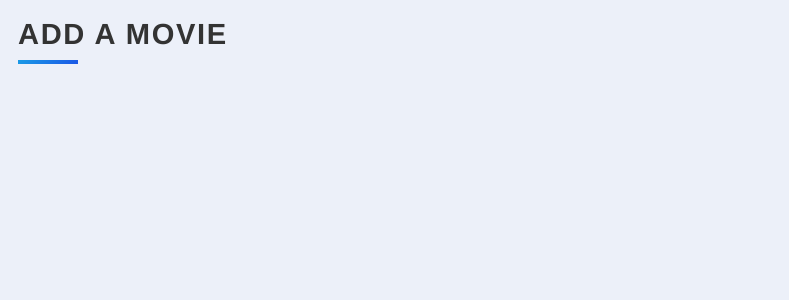
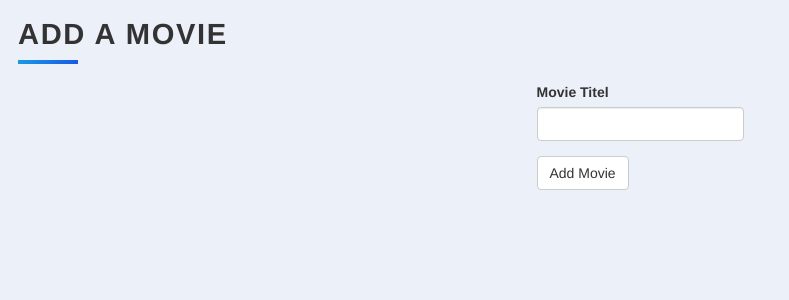
Before and after one commit to Aleshichev/movie_site, a Flask app: page /add in a window 1280 px wide. Shown: the top 300 px of the page, without its empty margins (0-789 px from the left). Run offline with Flask 2, Linux system fonts and the light colour scheme; some libraries are stand-ins or nearby versions.

Commit message:
flask delete edit Api requests

```diff
--- a/main.py
+++ b/main.py
@@ -6,9 +6,16 @@ from wtforms import StringField, SubmitField,SelectField
 from wtforms.validators import DataRequired
 import requests
 
+
+Api_key = "8d6aecca844b4580cc45b69b85b93ba7"
+API_Request = "https://api.themoviedb.org/3/search/movie"
+MOVIE_DB_INFO_URL = "https://api.themoviedb.org/3/movie"
+MOVIE_DB_IMAGE_URL = "https://image.tmdb.org/t/p/w500"
+
 app = Flask(__name__)
 app.config['SECRET_KEY'] = '8BYkEfBA6O6donzWlSihBXox7C0sKR6b'
 Bootstrap(app)
+
 
 ##CREATE DATABASE
 app.config['SQLALCHEMY_DATABASE_URI'] = "sqlite:///movies.db"
@@ -28,6 +35,7 @@ class Movie(db.Model):
     img_url = db.Column(db.String(250), nullable=False)
 db.create_all()
 
+
 ##Create data form
 
 class RateMovieForm(FlaskForm):
@@ -35,6 +43,9 @@ class RateMovieForm(FlaskForm):
     review = StringField('Your Review', validators=[DataRequired()])
     submit = SubmitField('Done')
 
+class AddMovie(FlaskForm):
+    title = StringField("Movie Titel", validators=[DataRequired()])
+    submit = SubmitField("Add Movie")
 # new_movie = Movie(
 #     title="Phone Booth",
 #     year=2002,
@@ -64,12 +75,45 @@ def edit():
         return redirect(url_for('home'))
     return render_template("edit.html", movie=movie, form=form)
 
-@app.route("/add")
-def add():
-
-    return render_template("add.html")
+@app.route("/delete")
+def delete():
+    movie_id = request.args.get("id")
+    movie = Movie.query.get(movie_id)
+    db.session.delete(movie)
+    db.session.commit()
+    return redirect(url_for("home"))
 
 
+@app.route("/add", methods=["GET", "POST"])
+def add():
+    form = AddMovie()
+
+    if form.validate_on_submit():
+        movie_title = form.title.data
+        response = requests.get(API_Request, params={"api_key": Api_key, "query": movie_title})
+        data = response.json()["results"]
+        return render_template("select.html", options=data)
+    return render_template("add.html", form=form)
+
+@app.route("/find", methods=["GET", "POST"])
+def find_movie():
+    movie_api_id = request.args.get("id")
+
+    if movie_api_id:
+        movie_api_url = f"{MOVIE_DB_INFO_URL}/{movie_api_id}"
+        response = requests.get(movie_api_url, params={"api_key": Api_key})
+        data = response.json()
+        print(data)
+        new_movie = Movie(
+            title=data["title"],
+            year=data["release_date"].split('-')[0],
+            img_url=f"{MOVIE_DB_IMAGE_URL}{data['poster_path']}",
+            description=data["overview"]
+        )
+        db.session.add(new_movie)
+        db.session.commit()
+
+        return redirect(url_for('edit', id=new_movie.id))
 
 if __name__ == '__main__':
     app.run(debug=True)
--- a/templates/add.html
+++ b/templates/add.html
@@ -1,5 +1,5 @@
 {% extends 'bootstrap/base.html' %}
-
+{% import "bootstrap/wtf.html" as wtf %}
 {% block styles %}
   {{ super() }}
   <link rel="stylesheet" href="https://fonts.googleapis.com/css?family=Nunito+Sans:300,400,700">
@@ -12,5 +12,6 @@
 {% block content %}
 <div class="content">
     <h1 class="heading">Add a Movie</h1>
+    {{ wtf.quick_form(form, novalidate=True) }}
 </div>
 {% endblock %}
--- a/templates/index.html
+++ b/templates/index.html
@@ -33,7 +33,7 @@
         </p>
 
         <a href="{{ url_for('edit', id=movie.id) }}" class="button">Update</a>
-        <a href="" class="button delete-button">Delete</a>
+        <a href="{{ url_for('delete', id=movie.id) }}" class="button delete-button">Delete</a>
 
       </div>
     </div>
--- a/templates/select.html
+++ b/templates/select.html
@@ -13,9 +13,10 @@
 {% block content %}
 <div class="container">
     <h1 class="heading">Select Movie</h1>
+  {% for movie in options: %}
   <p>
-    <a href="#"> MOVIE TITLE - MOVIE RELEASE DATE</a>
+    <a href="{{ url_for('find_movie', id=movie.id) }}">{{ movie.title }} - {{movie.release_date}}</a>
   </p>
-
+   {% endfor %}
 </div>
 {% endblock %}
```
Also changed, not shown: movies.db (deleted).
